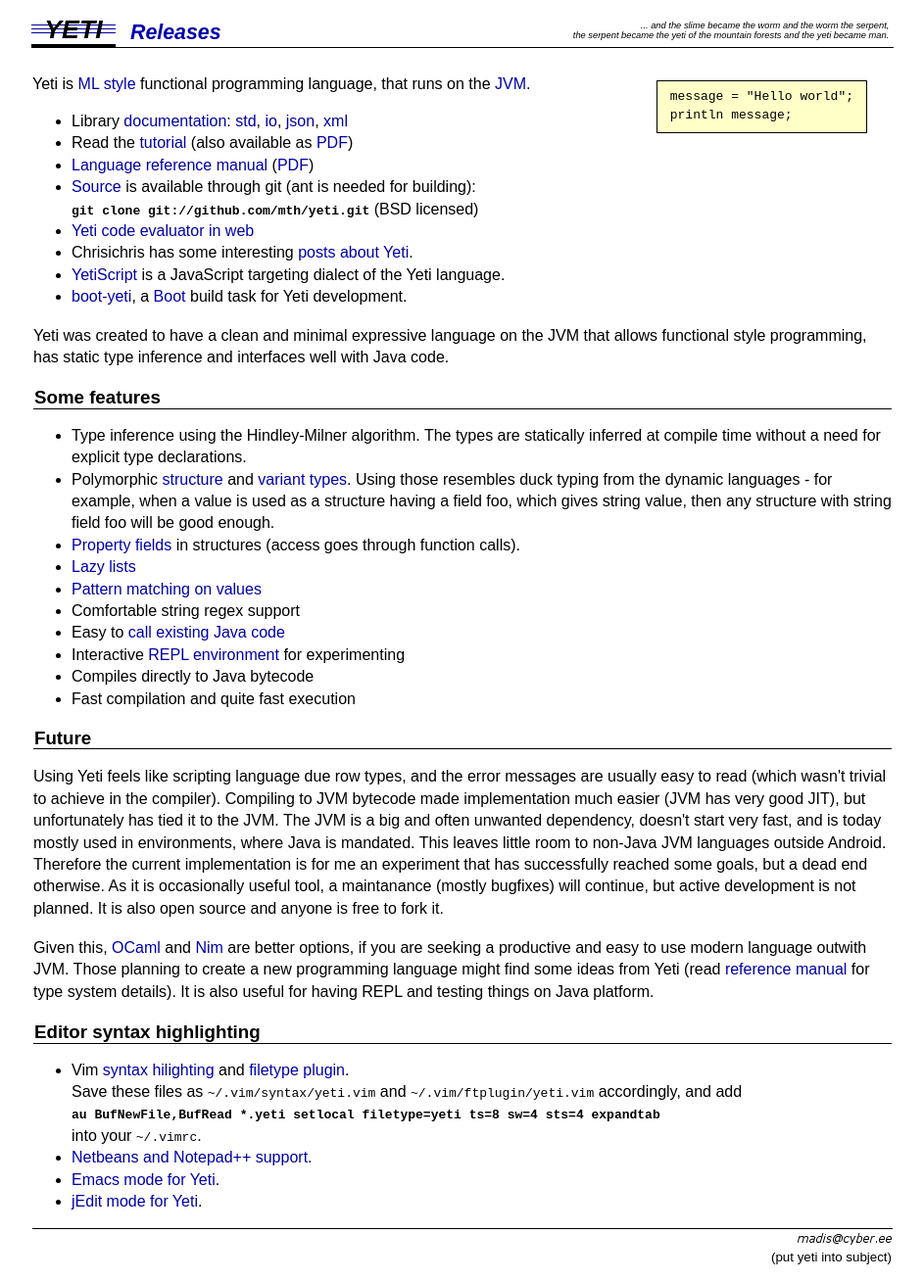
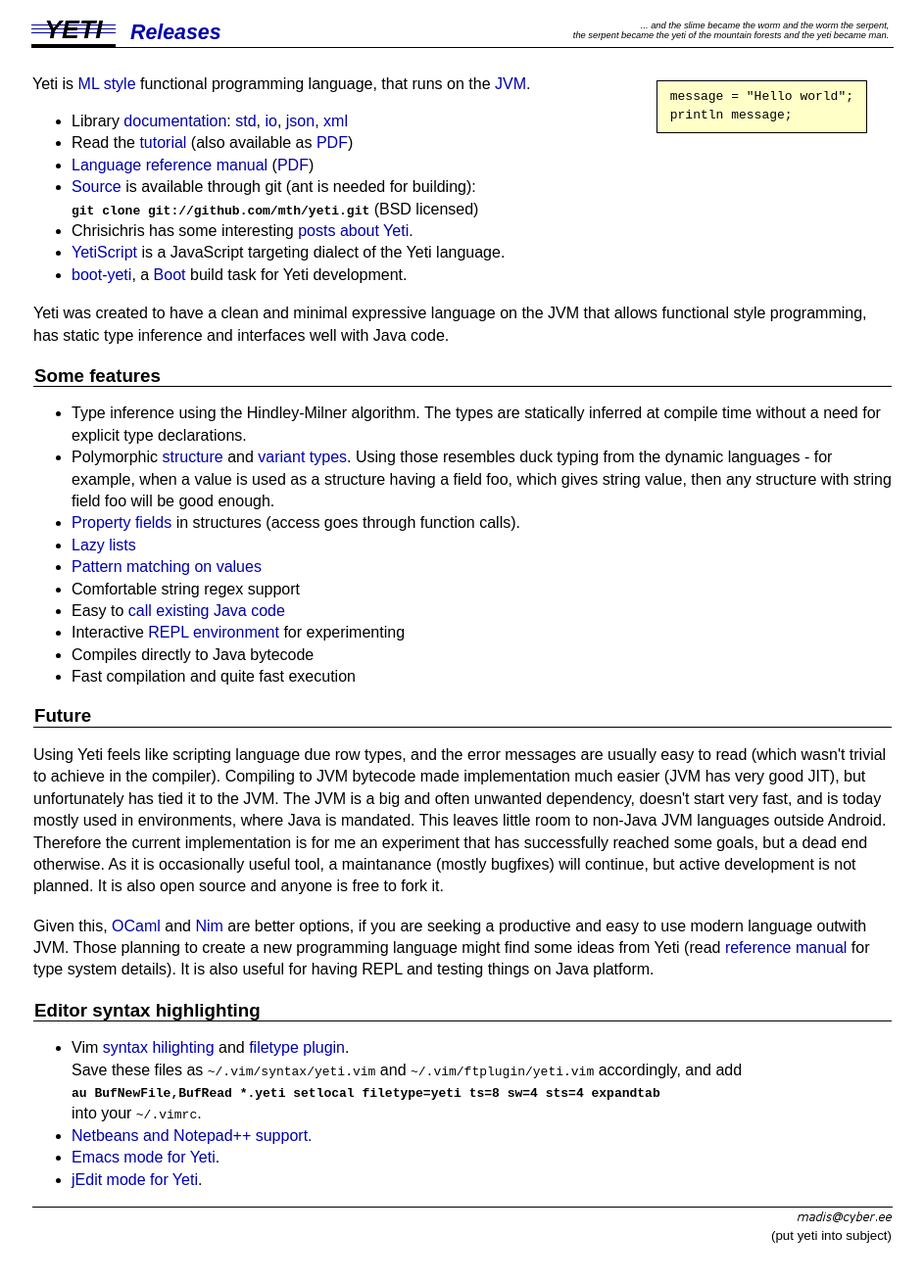
Before and after one commit to mth/mth.github.com, a Jekyll site: the page built from yeti/index.html, in a window 1280 px wide. Shown: the whole page at 98% size, without its empty margins (168-1111 px from the left). Built offline with Jekyll 4.4.1, drawn with Linux system fonts in a browser that asks for light colours; Markdown is read by kramdown in place of the engine named in the settings; after the commit the page ends 1286 px from its top, so only the background shows below that.

Commit message:
Evaluator don't seem to work anymore

```diff
--- a/yeti/index.html
+++ b/yeti/index.html
@@ -20,7 +20,7 @@
 <li><a href="https://dot.planet.ee/yeti/reference.html">Language reference manual</a> (<a href="http://dot.planet.ee/yeti/reference.pdf">PDF</a>)
 <li><a href="https://github.com/mth/yeti">Source</a> is available through git (ant is needed for building):<br>
 <code><b>git clone git://github.com/mth/yeti.git</b></code> (BSD licensed)
-<li><a href="http://try-yeti.appspot.com/">Yeti code evaluator in web</a>
+<!-- li><a href="http://try-yeti.appspot.com/">Yeti code evaluator in web</a -->
 <li>Chrisichris has some interesting <a href="http://chrisichris.wordpress.com/category/yeti/">posts about Yeti</a>.
 <li><a href="https://github.com/chrisichris/yetiscript">YetiScript</a> is a JavaScript targeting dialect of the Yeti language.
 <li><a href="https://github.com/alandipert/boot-yeti">boot-yeti</a>, a <a href="http://boot-clj.com/">Boot</a> build task for Yeti development.
```
